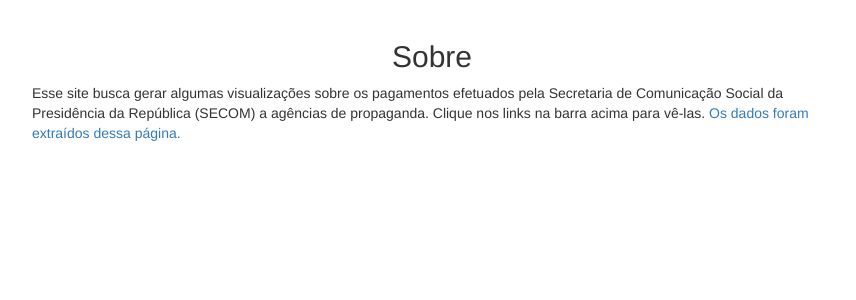
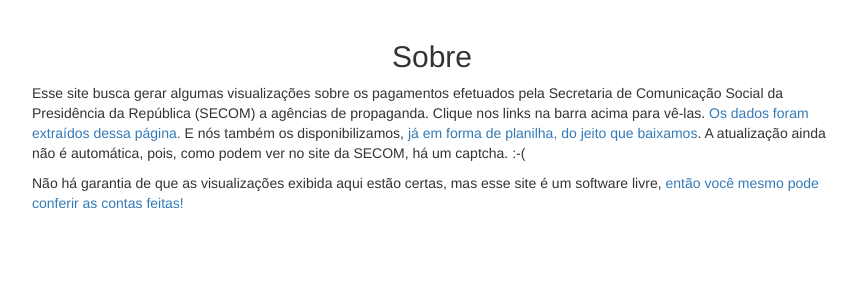
Before and after one commit to andresmrm/pagamentos-secom, a Flask app: page / in a window 1280 px wide. Shown: the part 52-352 px from the top of the page, without its empty margins (208-1064 px from the left). Run offline with Flask 2, Linux system fonts and the light colour scheme; parts of the project's set-up code (start-up, migrations or seed data) failed here and were passed over; some libraries are stand-ins or nearby versions.

Commit message:
melhores descrições

```diff
--- a/templates/sobre.html
+++ b/templates/sobre.html
@@ -2,6 +2,7 @@
 {% block content %}
 <div class="bloco-centrado">
     <h2>Sobre</h2>
-    <p>Esse site busca gerar algumas visualizações sobre os pagamentos efetuados pela Secretaria de Comunicação Social da Presidência da República (SECOM) a agências de propaganda. Clique nos links na barra acima para vê-las. <a href="https://sistema1.planalto.gov.br/secomweb2/demanda/execucaocontratual">Os dados foram extraídos dessa página.</a></p>
+    <p>Esse site busca gerar algumas visualizações sobre os pagamentos efetuados pela Secretaria de Comunicação Social da Presidência da República (SECOM) a agências de propaganda. Clique nos links na barra acima para vê-las. <a href="https://sistema1.planalto.gov.br/secomweb2/demanda/execucaocontratual">Os dados foram extraídos dessa página.</a> E nós também os disponibilizamos, <a href="https://github.com/andresmrm/pagamentos-secom/raw/master/Planilha_Exportacao.xlsx">já em forma de planilha, do jeito que baixamos</a>. A atualização ainda não é automática, pois, como podem ver no site da SECOM, há um captcha. :-(</p>
+    <p>Não há garantia de que as visualizações exibida aqui estão certas, mas esse site é um software livre, <a href="https://github.com/andresmrm/pagamentos-secom">então você mesmo pode conferir as contas feitas!</a></p>
 </div>
 {% endblock %}
```
Also changed, not shown: README.md.
